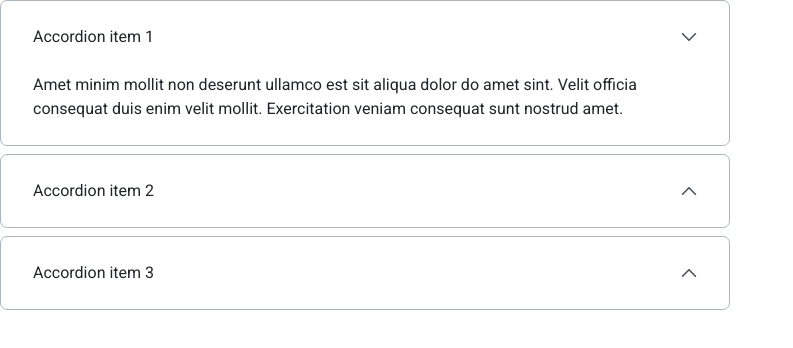
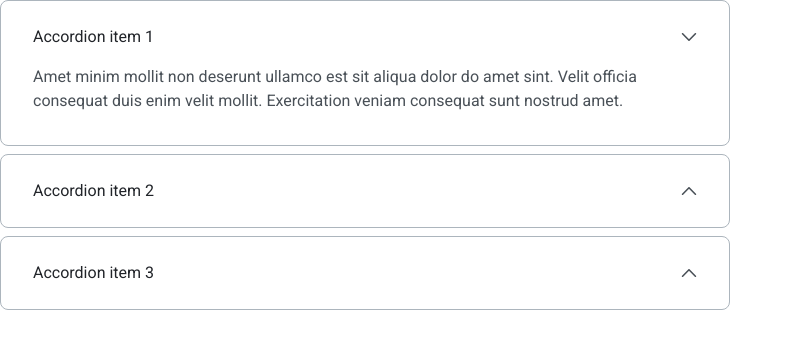
Before and after one commit to kamille57/htmlcss-20240216_nastya-burdenkova, a website: page 03-lection1/02-accordion/index.html in a window 1280 px wide. Both pictures are taken after a click on the heading "Accordion item 1". Shown: the whole page, without its empty margins (0-793 px from the left). Drawn offline with Linux system fonts and the light colour scheme.

Commit message:
рефакторинг стилей

```diff
--- a/03-lection1/02-accordion/accordion.css
+++ b/03-lection1/02-accordion/accordion.css
@@ -2,29 +2,35 @@
     display: flex;
     flex-direction: column;
     gap: 8px;
-    width: 730px;
+    max-width: 730px;
     color: var(--black);
 }
 
 .accordion__details {
+    padding: 24px 32px;
     box-sizing: border-box;
-    border-radius: 7px;
+    border-radius: 8px;
     border: 1px solid var(--grey-3);
+    font-family: 'Inter', sans-serif;
 }
 
 .accordion__summary {
     display: flex;
     align-items: center;
     justify-content: space-between;
-    margin: 0 32px;
+    column-gap: 500px;
     font-weight: 400;
     font-size: 16px;
     line-height: 24px;
-    height: 72px;
+    color: var(--black);
 }
 
 .accordion__summary::-webkit-details-marker {  /* нестандартный псевдоэлемент Google Chrome */
     display: none;
+}
+
+.accordion__details[open] {
+    padding-bottom: 32px;
 }
 
 .accordion__details[open] .accordion__summary .accordion__arrow {
@@ -41,8 +47,9 @@
 }
 
 .accordion__text {
-    margin: 0 32px 24px;
+    margin: 16px 0 0;
     font-weight: 400;
     font-size: 16px;
     line-height: 24px;
+    color: var(--grey-4);
 }
```
